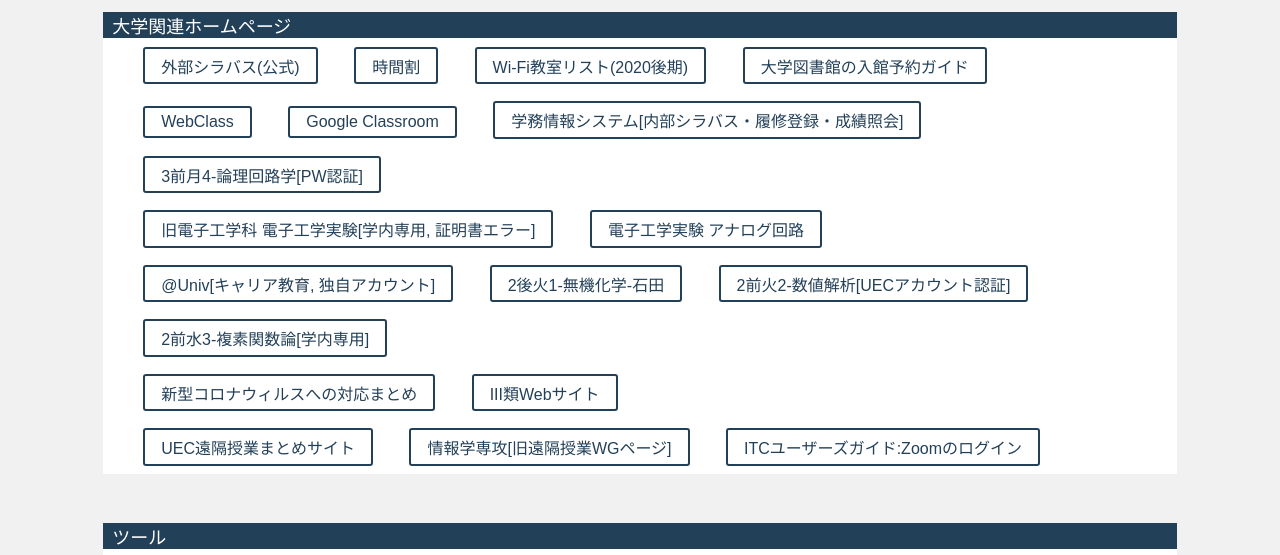
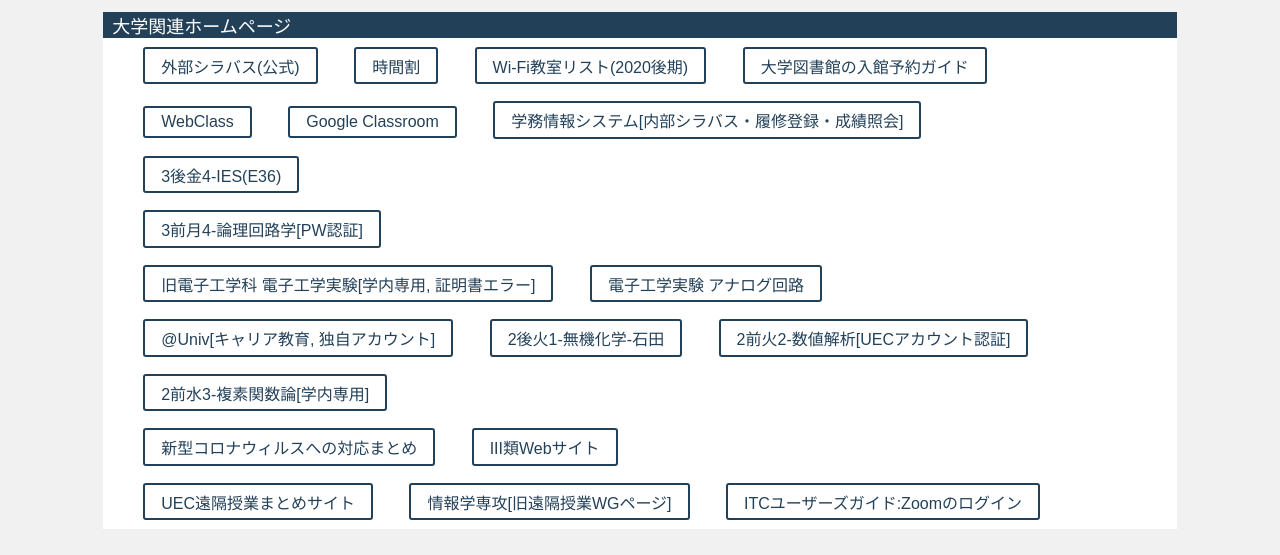
Before and after one commit to minofumino/minofumino.github.io, a plain HTML site: page index.html in a window 1280 px wide. Shown: the part 224-779 px from the top of the page. Drawn offline with Linux system fonts and the light colour scheme.

Commit message:
Update index.html

```diff
--- a/index.html
+++ b/index.html
@@ -42,6 +42,8 @@
                 <a href="https://classroom.google.com/u/0/h" target="_blank" class="btn-flat-border">Google Classroom</a>
                 <a href="https://campusweb.office.uec.ac.jp/campusweb/" target="_blank" class="btn-flat-border">学務情報システム[内部シラバス・履修登録・成績照会]</a>
                 <br>
+                <a href="https://sites.google.com/view/dabrowskiuecfall/home" target="_blank" class="btn-flat-border">3後金4-IES(E36)</a>
+                <br>
                 <a href="http://www.flex.es.uec.ac.jp/?page_id=176" target="_blank" class="btn-flat-border">3前月4-論理回路学[PW認証]</a>
                 <br>
                 <a href="https://www.lesc.uec.ac.jp/old/elab-web/" target="_blank" class="btn-flat-border">旧電子工学科 電子工学実験[学内専用, 証明書エラー]</a>
```
